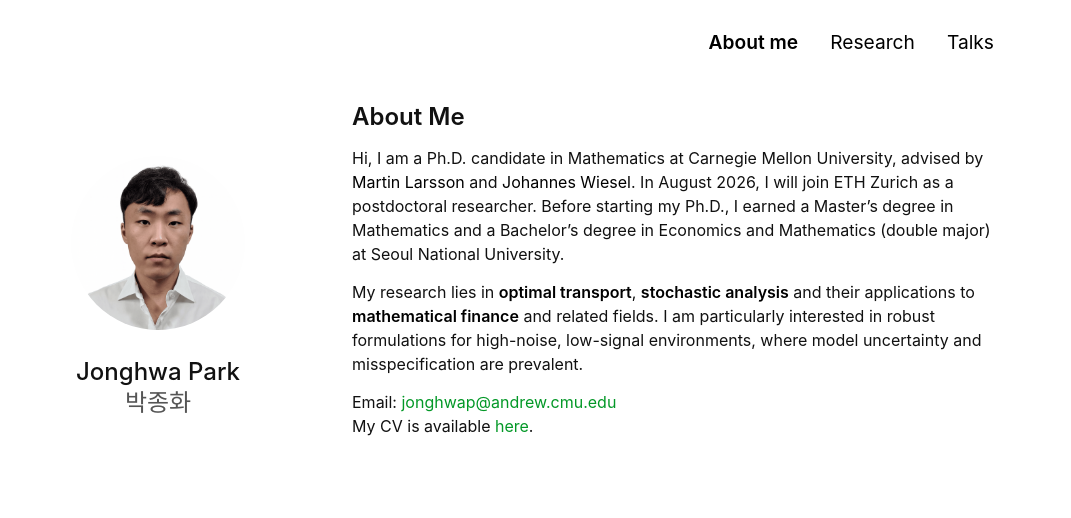
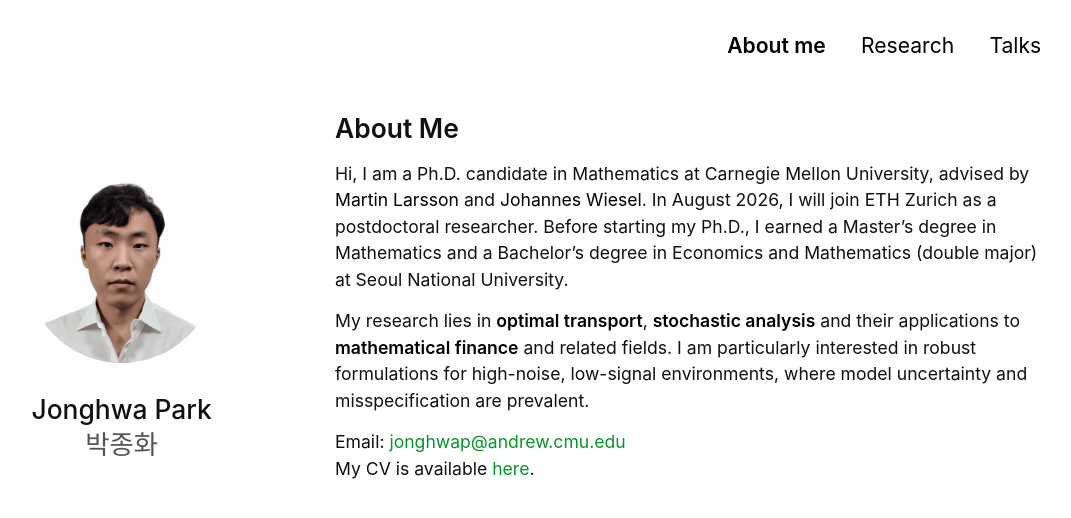
Before and after one commit to Jonghwap/Jonghwap.github.io, a Jekyll site: the page built from index.md, in a window 1280 px wide. Shown: the top 518 px of the page, without its empty margins (118-1189 px from the left). Built offline with Jekyll 4.4.1, drawn with Linux system fonts in a browser that asks for light colours; a style sheet for code colours, icons or effects is not loaded; our own code applies the rules of GitHub Pages for plain Markdown files.

Commit message:
Update minimal-light.scss

```diff
--- a/_sass/minimal-light.scss
+++ b/_sass/minimal-light.scss
@@ -139,6 +139,7 @@ email {
 
 body {
   color: #111;
+  zoom: 1.1; // 모든 컨텐츠 확대/축소
 }
 
 header {
```
